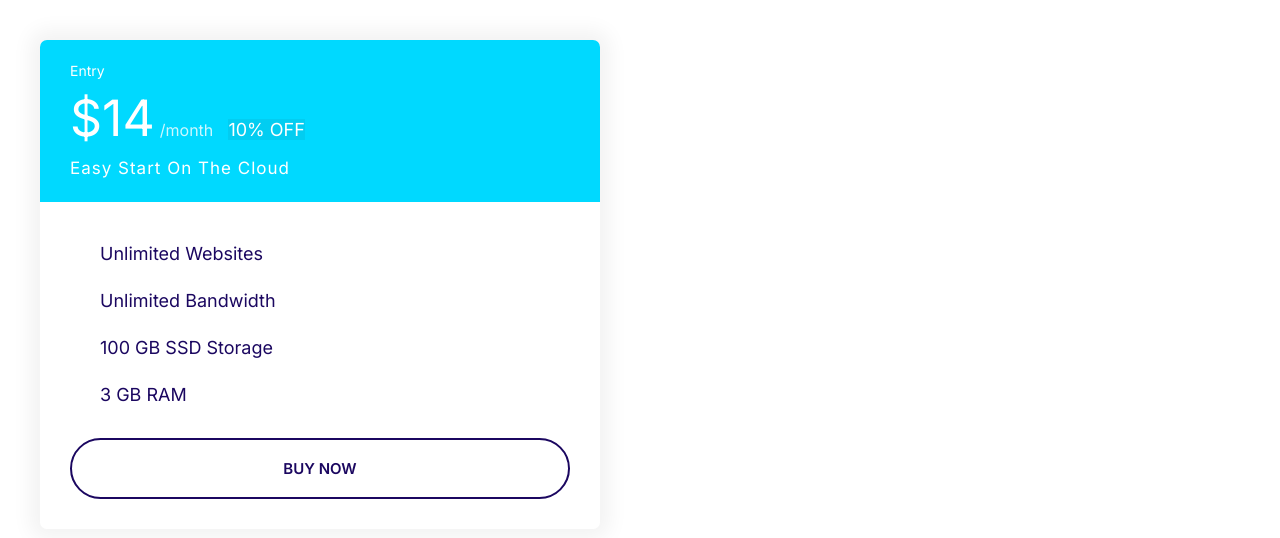
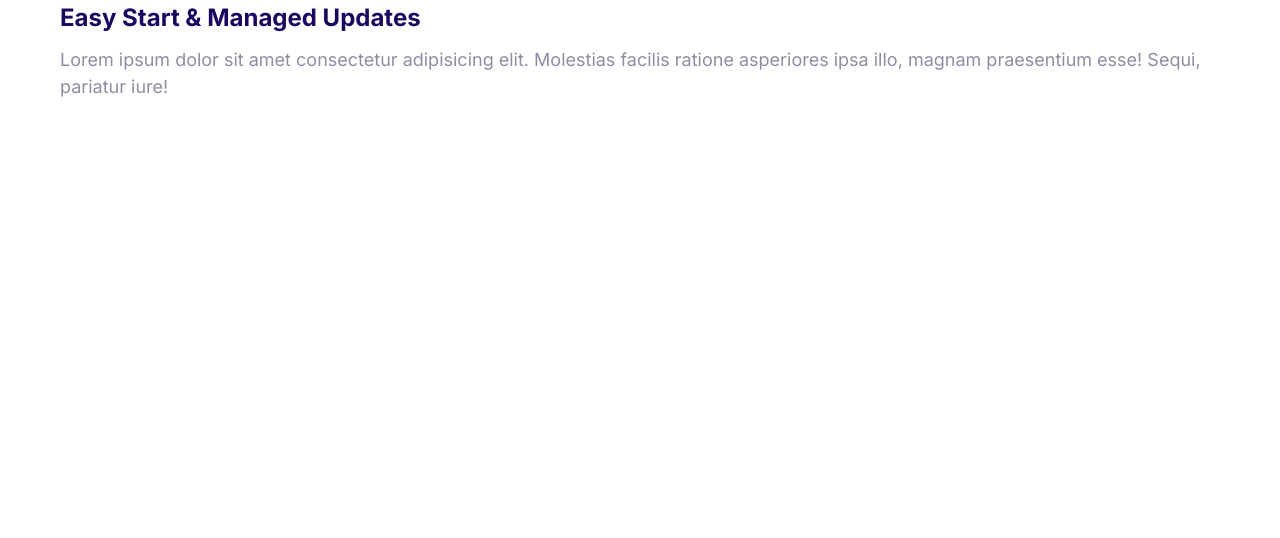
Before and after one commit to ACompleteNoobSmoke/Moshified, a plain HTML site: page index.html in a window 1280 px wide. Drawn offline with Linux system fonts and the light colour scheme.

Commit message:
Build Media Componenet

```diff
--- /dev/null
+++ b/css/media.css
@@ -0,0 +1,15 @@
+.media {
+    display: flex;
+}
+
+.media__title {
+    margin-top: 0;
+}
+
+.media__body {
+    margin: 0 2rem;
+}
+
+.media__image {
+    margin-top: 1rem;
+}
--- a/css/styles.css
+++ b/css/styles.css
@@ -5,6 +5,7 @@
 @import url(/css/input.css);
 @import url(/css/cards.css);
 @import url(/css/plan.css);
+@import url(/css/media.css);
 /*Import Component CSS -- End*/
 
 *, *::after, *::before {
--- a/index.html
+++ b/index.html
@@ -12,26 +12,17 @@
     <title>Document</title>
 </head>
     <body>
-        <div style="width: 50%; padding: 4rem">
-            <div class="plan plan--popular">
-                 <div class="card card--secondary">
-                    <header class="card__header ">
-                        <h3 class="plan__name">Entry</h3>
-                        <span class="plan__price">$14</span>
-                        <span class="plan__billing-cycle">/month</span>
-                        <span class="badge badge--secondary badge--small">10% OFF</span>
-                        <span class="plan__description">Easy Start On The Cloud</span>
-                    </header>
-                    <div class="card__body">
-                        <ul class="list list--tick">
-                            <li class="list__item">Unlimited Websites</li>
-                            <li class="list__item">Unlimited Bandwidth</li>
-                            <li class="list__item">100 GB SSD Storage</li>
-                            <li class="list__item">3 GB RAM</li>
-                        </ul>
-                        <button class="btn btn-outline btn-block">Buy Now</button>
-                    </div>
-                </div>
+        <div class="media">
+            <div class="media__image">
+                    <svg class="icon icon-primary">
+                        <use xlink:href="/resources/sprite.svg#snap"></use>
+                    </svg>
+            </div>
+            <div class="media__body">
+                <h3 class="media__title">Easy Start & Managed Updates</h3>
+                <p>Lorem ipsum dolor sit amet consectetur adipisicing elit.
+                    Molestias facilis ratione asperiores ipsa illo, magnam
+                    praesentium esse! Sequi, pariatur iure!</p>
             </div>
         </div>
     </body>
```
Also changed, not shown: components/plan.html (added, +22 -0 lines).
